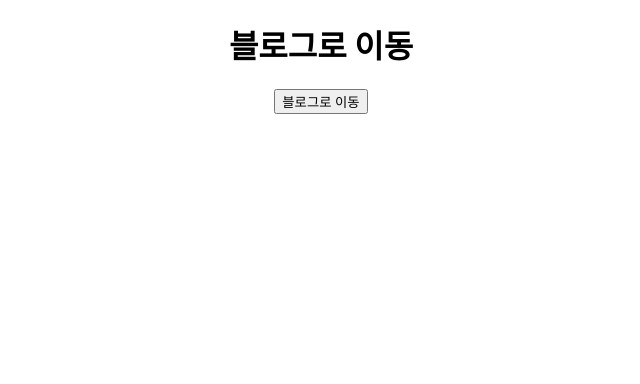
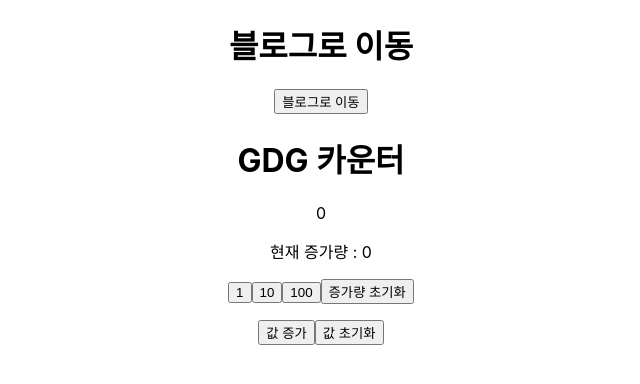
Before and after one commit to gdg-hongik-univ-program/gdg-4th-frontend-mission, a React (Create React App) app in the folder npm_mission/: page / in a window 1280 px wide. Shown: the top 384 px of the page, without its empty margins (319-959 px from the left). Built offline with nearby package versions, Linux system fonts and the light colour scheme.

Commit message:
week1 hw1

```diff
--- a/npm_mission/src/App.css
+++ b/npm_mission/src/App.css
@@ -2,37 +2,6 @@
   text-align: center;
 }
 
-.App-logo {
-  height: 40vmin;
-  pointer-events: none;
+.Button {
+  text-align: center;
 }
-
-@media (prefers-reduced-motion: no-preference) {
-  .App-logo {
-    animation: App-logo-spin infinite 20s linear;
-  }
-}
-
-.App-header {
-  background-color: #282c34;
-  min-height: 100vh;
-  display: flex;
-  flex-direction: column;
-  align-items: center;
-  justify-content: center;
-  font-size: calc(10px + 2vmin);
-  color: white;
-}
-
-.App-link {
-  color: #61dafb;
-}
-
-@keyframes App-logo-spin {
-  from {
-    transform: rotate(0deg);
-  }
-  to {
-    transform: rotate(360deg);
-  }
-}
--- a/npm_mission/src/App.jsx
+++ b/npm_mission/src/App.jsx
@@ -1,11 +1,15 @@
 import React from 'react';
 import './App.css';
-import Button from './Button';
+import {Button, Counter} from './Button';
 function App() {
   return (
     <div className="App">
       <h1> 블로그로 이동 </h1>
       <Button />
+    <div className="Button">
+      <h1> GDG 카운터 </h1>
+      <Counter />
+    </div>
     </div>
   );
 }
--- a/npm_mission/src/Button.jsx
+++ b/npm_mission/src/Button.jsx
@@ -1,6 +1,7 @@
 import React from 'react';
+import { useState } from 'react';
 
-function Button() {
+export function Button() {
     const handleClick = () => {
         window.open("https://velog.io/@jsyun219/posts")
     };
@@ -12,4 +13,38 @@
     );
 }
 
-export default Button;
+
+export function Counter() {
+    const [x, setX] = useState(0);
+    const [y, setY] = useState(0);
+
+    return (
+        <div>
+            <p>{x}</p>
+            <p> 현재 증가량 : {y} </p>
+            <button onClick={() => setY(y+1)}>
+                1
+            </button>
+            <button onClick={() => setY(y+10)}>
+                10
+            </button>
+            <button onClick={() => setY(y+100)}>
+                100
+            </button>
+            <button onClick={() => setY(0)}>
+                증가량 초기화
+            </button>
+            <p>
+
+                <button onClick={() => setX(x+y)}>
+                값 증가
+            </button>
+            <button onClick={() => setX(0)}>
+                값 초기화
+            </button>
+
+            </p>
+
+        </div>
+    )
+}
```
